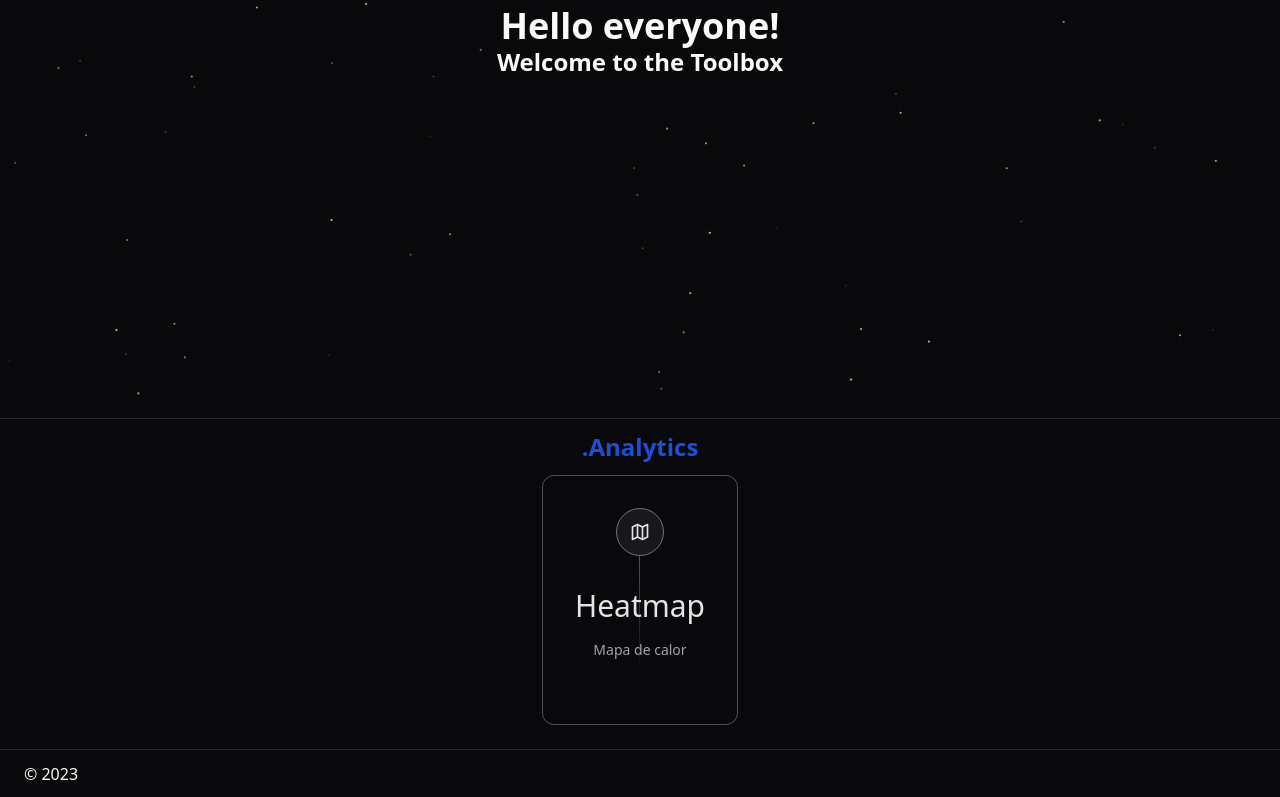
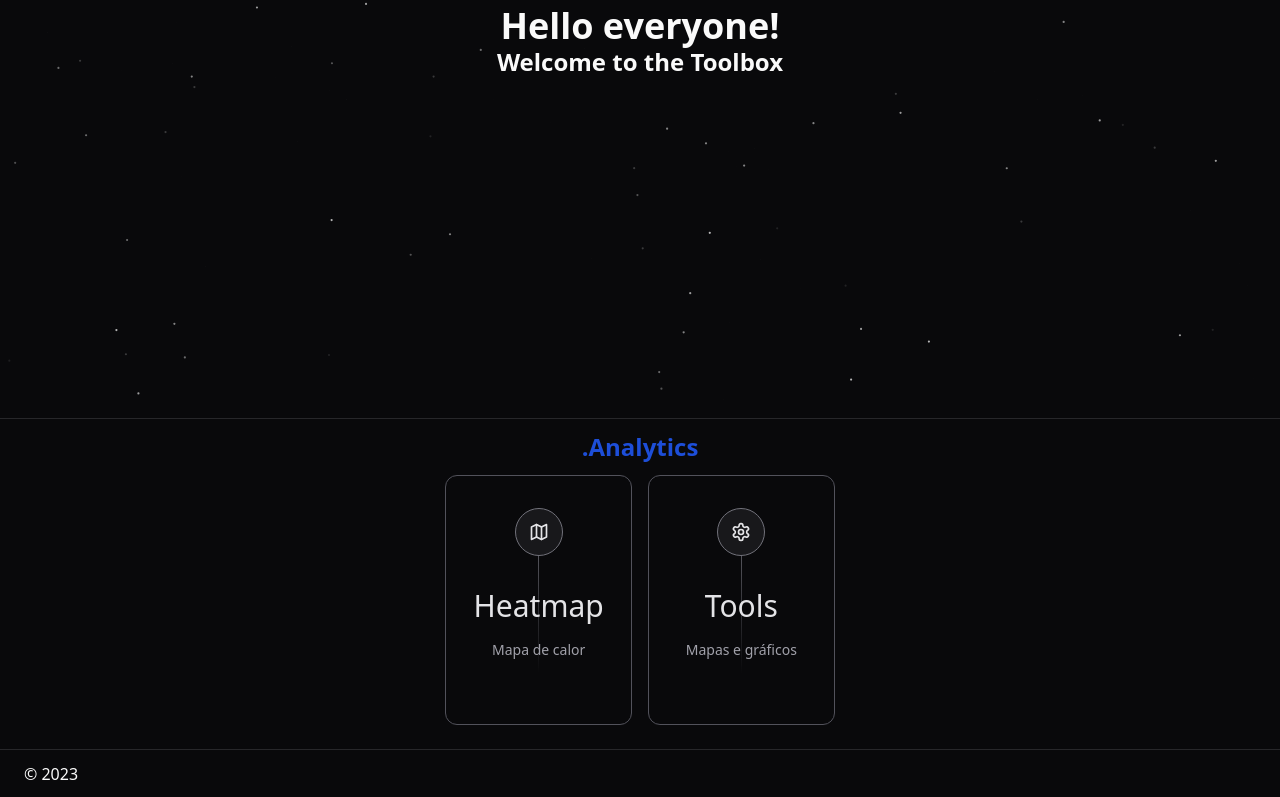
Before and after one commit to giluansouza/devb2, a Next.js app: page / in a window 1280 px wide. Shown: the part 382-1179 px from the top of the page. Built offline with nearby package versions, Linux system fonts and the light colour scheme.

Commit message:
Adc menu tools

```diff
--- a/src/app/page.tsx
+++ b/src/app/page.tsx
@@ -1,7 +1,7 @@
 import { Separator } from "@/components/ui/separator";
 import { Header } from '@/components/ui/header'
 import { Button } from "@/components/ui/button";
-import { Heart, LucideMap, Mail, Map, MapPinIcon } from "lucide-react";
+import { Map, Settings } from "lucide-react";
 import Particles from "@/components/particles";
 import { Card } from "@/components/card";
 import Link from "next/link";
@@ -13,12 +13,12 @@ const socials = [
 		label: "Mapa de calor",
 		handle: "Heatmap",
 	},
-	// {
-	// 	icon: <MapPinIcon size={20} />,
-	// 	href: "",
-	// 	label: "Geoprocessamento",
-	// 	handle: "Geoprocessing",
-	// },
+	{
+		icon: <Settings size={20} />,
+		href: "https://tools.devboot.com.br",
+		label: "Mapas e gráficos",
+		handle: "Tools",
+	},
 	// {
 	// 	icon: <Github size={20} />,
 	// 	href: "https://github.com/chronark",
```
